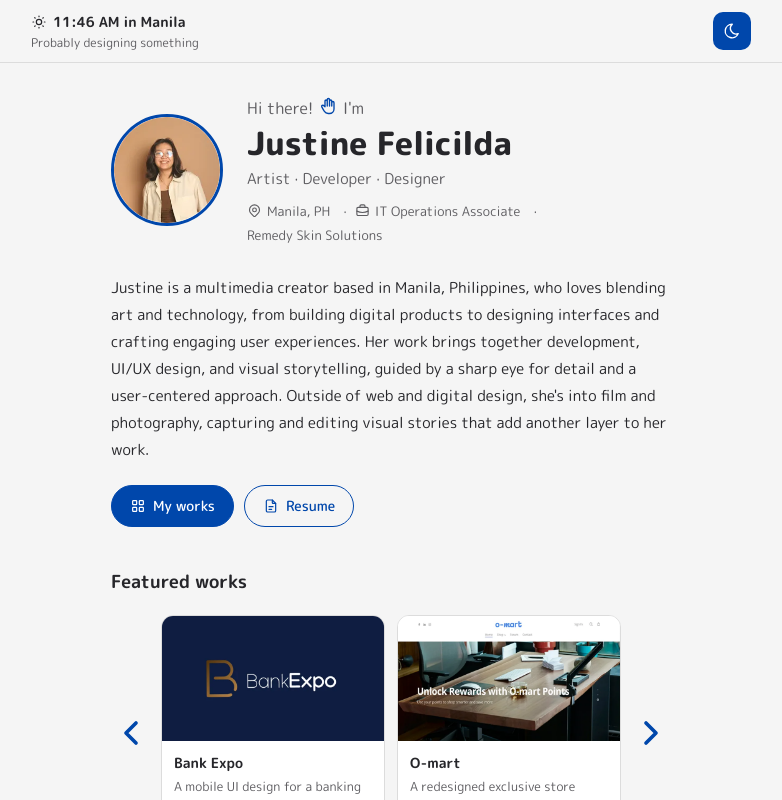
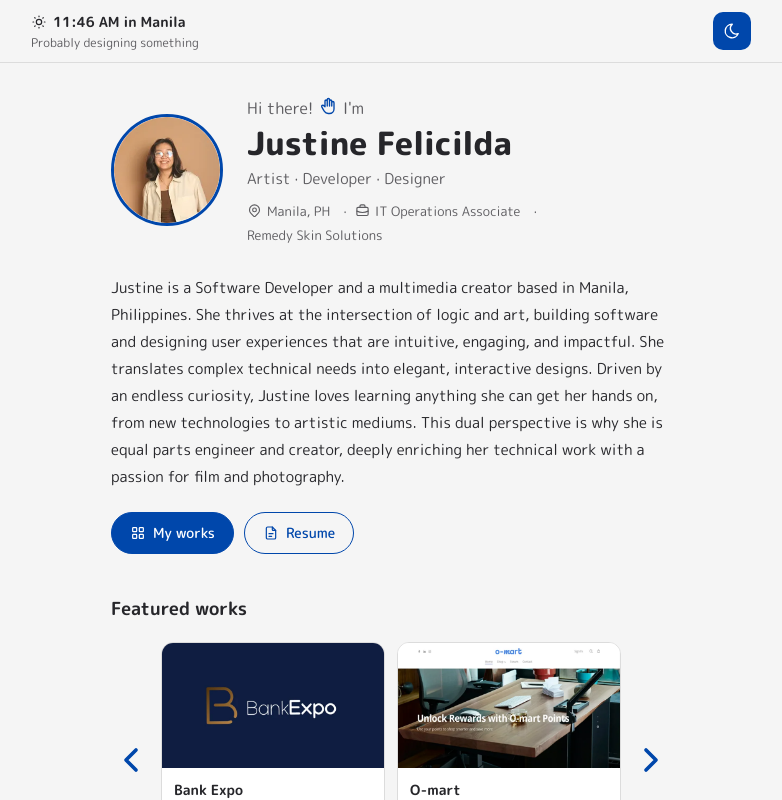
Before and after one commit to jstne-r/myportfolio-revamp, a Next.js app: page / in a window 1280 px wide. Shown: the top 800 px of the page, without its empty margins (249-1031 px from the left). Built offline with nearby package versions, Linux system fonts and the light colour scheme.

Commit message:
updated the bio section

```diff
--- a/data/content.js
+++ b/data/content.js
@@ -80,7 +80,7 @@ export const profile = {
     { src: "/images/poses/Justine Pose 4.png", alt: "Justine posing" },
   ],
 
-  bio: "Justine is a multimedia creator based in Manila, Philippines, who loves blending art and technology, from building digital products to designing interfaces and crafting engaging user experiences. Her work brings together development, UI/UX design, and visual storytelling, guided by a sharp eye for detail and a user-centered approach. Outside of web and digital design, she's into film and photography, capturing and editing visual stories that add another layer to her work.",
+  bio: "Justine is a Software Developer and a multimedia creator based in Manila, Philippines. She thrives at the intersection of logic and art, building software and designing user experiences that are intuitive, engaging, and impactful. She translates complex technical needs into elegant, interactive designs. Driven by an endless curiosity, Justine loves learning anything she can get her hands on, from new technologies to artistic mediums. This dual perspective is why she is equal parts engineer and creator, deeply enriching her technical work with a passion for film and photography.",
 };
 
 // Buttons under the bio. "href" starting with "/" stays on the site;
```
